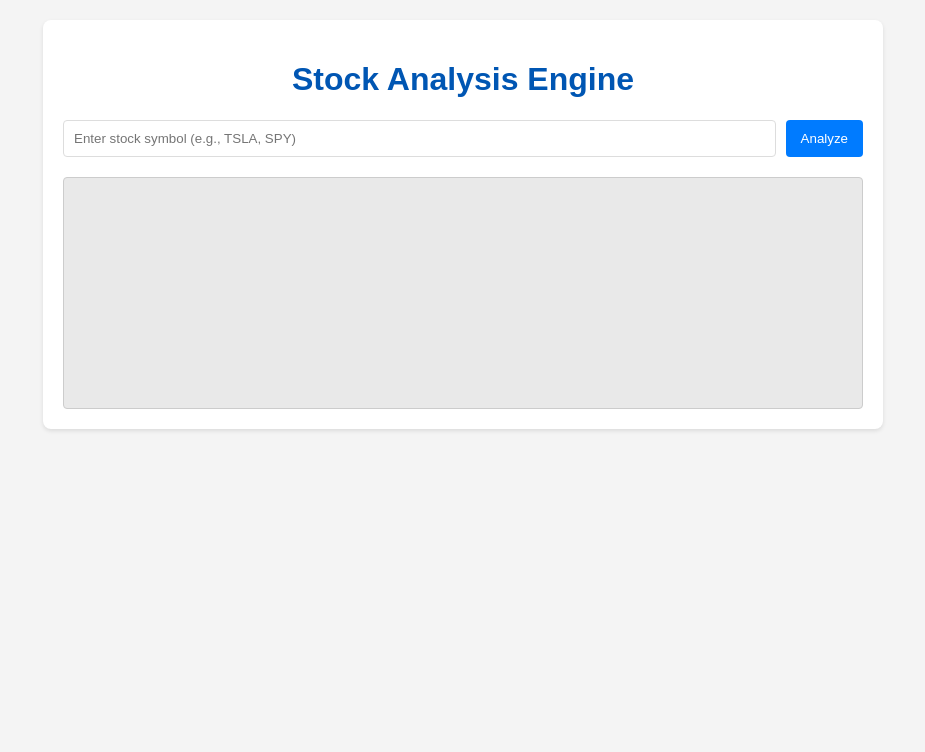
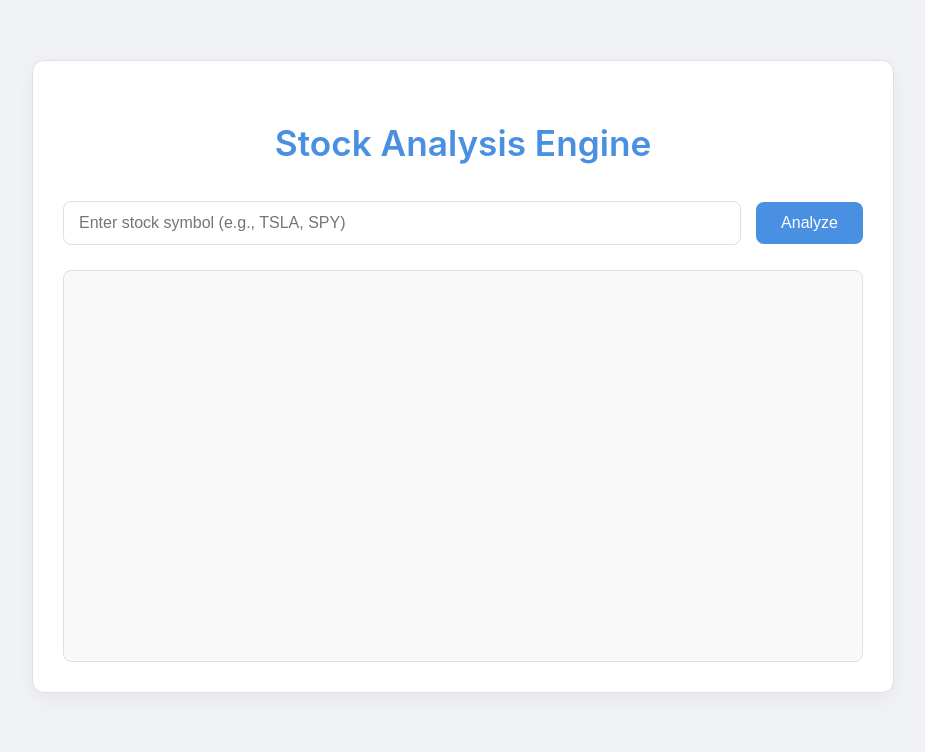
Before and after one commit to zzfn/trading, a Flask app: page / in a window 1280 px wide. Shown: the top 752 px of the page, without its empty margins (177-1102 px from the left). Run offline with Flask 3, Linux system fonts and the light colour scheme.

Commit message:
feat: stock

```diff
--- a/app.py
+++ b/app.py
@@ -33,16 +33,17 @@ def generate_analysis_stream(symbol: str):
 
         # --- 1. Set Time Range (Live Analysis) ---
         end_date = datetime.now()
-        one_year_ago = end_date - timedelta(days=365)
+        daily_start_date = end_date - timedelta(days=365) # Default to one year ago
+
         five_days_ago = end_date - timedelta(days=5)
-        two_days_ago = end_date - timedelta(days=2)
+        two_days_days_ago = end_date - timedelta(days=2)
 
         # --- 2. Fetch Data ---
         yield format_sse({"status": "info", "message": f"Fetching data for {symbol} from Alpaca..."}, event="message")
         dfs = {
-            'daily': data_service.get_bars_from_alpaca(symbol, TimeFrame.Day, one_year_ago, end_date),
+            'daily': data_service.get_bars_from_alpaca(symbol, TimeFrame.Day, daily_start_date, end_date),
             '5min': data_service.get_bars_from_alpaca(symbol, TimeFrame(5, TimeFrameUnit.Minute), five_days_ago, end_date),
-            '1min': data_service.get_bars_from_alpaca(symbol, TimeFrame.Minute, two_days_ago, end_date)
+            '1min': data_service.get_bars_from_alpaca(symbol, TimeFrame.Minute, two_days_days_ago, end_date)
         }
         yield format_sse({"status": "info", "message": "Data fetched successfully."},
                          event="message")
--- a/services/ai_service.py
+++ b/services/ai_service.py
@@ -12,6 +12,11 @@ def get_price_action_opportunity_report(symbol: str, analysis_data: dict):
     """
     daily_indicators = analysis_data.get('technical_indicators', {}).get('daily', {})
     five_min_indicators = analysis_data.get('technical_indicators', {}).get('5min', {})
+
+    # Explicitly yield the latest close price at the beginning of the report
+    latest_close_price = analysis_data['price_action'].get('latest_close')
+    if latest_close_price is not None:
+        yield f"**{symbol} 最新收盘价:** {format_indicator(latest_close_price)}\n\n"
 
     prompt = generate_price_action_prompt(symbol, analysis_data)
 
--- a/templates/ai_prompts.py
+++ b/templates/ai_prompts.py
@@ -8,7 +8,10 @@ def generate_price_action_prompt(symbol: str, analysis_data: dict) -> str:
 你是一位顶级的、纯粹的价格行为交易宗师 (Price Action Master)。你只相信K线图本身讲述的语言，所有指标都只是次要的辅助确认工具。
 你的任务是分析以下 {symbol} 的数据，并输出一份关于“机会点位”的精炼报告。
 
-**--- 最新关键价格 (5分钟线) ---**
+**--- 当前价格 ---**
+- **{symbol} 最新收盘价:** {format_indicator(analysis_data['price_action'].get('latest_close'))}
+
+**--- 最新关键价格 (5分钟线) ---****
 - 开盘价: {format_indicator(analysis_data['price_action'].get('latest_open'))}
 - 最高价: {format_indicator(analysis_data['price_action'].get('latest_high'))}
 - 最低价: {format_indicator(analysis_data['price_action'].get('latest_low'))}
--- a/templates/index.html
+++ b/templates/index.html
@@ -5,64 +5,126 @@
     <meta name="viewport" content="width=device-width, initial-scale=1.0">
     <title>Stock Analysis Engine</title>
     <style>
+        :root {
+            --primary-color: #4a90e2;
+            --text-color: #333;
+            --background-color: #f0f2f5;
+            --card-background: #fff;
+            --border-color: #e0e0e0;
+            --shadow-light: rgba(0, 0, 0, 0.05);
+            --shadow-medium: rgba(0, 0, 0, 0.1);
+        }
+
         body {
-            font-family: Arial, sans-serif;
-            margin: 20px;
-            background-color: #f4f4f4;
-            color: #333;
+            font-family: -apple-system, BlinkMacSystemFont, "Segoe UI", Roboto, "Helvetica Neue", Arial, sans-serif;
+            margin: 0;
+            padding: 20px;
+            background-color: var(--background-color);
+            color: var(--text-color);
+            line-height: 1.6;
         }
+
         .container {
             max-width: 800px;
-            margin: 0 auto;
-            background-color: #fff;
+            margin: 40px auto;
+            background-color: var(--card-background);
+            padding: 30px;
+            border-radius: 12px;
+            box-shadow: 0 6px 20px var(--shadow-light);
+            border: 1px solid var(--border-color);
+        }
+
+        h1 {
+            color: var(--primary-color);
+            text-align: center;
+            margin-bottom: 30px;
+            font-size: 2.2em;
+            font-weight: 600;
+        }
+
+        .input-section {
+            display: flex;
+            gap: 15px;
+            margin-bottom: 25px;
+            align-items: center;
+        }
+
+        input[type="text"] {
+            flex-grow: 1;
+            padding: 12px 15px;
+            border: 1px solid var(--border-color);
+            border-radius: 8px;
+            font-size: 1em;
+            transition: border-color 0.2s ease, box-shadow 0.2s ease;
+        }
+
+        input[type="text"]:focus {
+            border-color: var(--primary-color);
+            box-shadow: 0 0 0 3px rgba(74, 144, 226, 0.2);
+            outline: none;
+        }
+
+        button {
+            padding: 12px 25px;
+            background-color: var(--primary-color);
+            color: white;
+            border: none;
+            border-radius: 8px;
+            cursor: pointer;
+            font-size: 1em;
+            font-weight: 500;
+            transition: background-color 0.2s ease, box-shadow 0.2s ease;
+        }
+
+        button:hover {
+            background-color: #3a7bd5;
+            box-shadow: 0 4px 10px var(--shadow-medium);
+        }
+
+        .output-section {
+            background-color: #f9f9f9;
             padding: 20px;
             border-radius: 8px;
-            box-shadow: 0 2px 4px rgba(0, 0, 0, 0.1);
+            min-height: 350px;
+            max-height: 600px; /* Limit height for scrollability */
+            overflow-y: auto;
+            border: 1px solid var(--border-color);
+            font-family: "SFMono-Regular", Consolas, "Liberation Mono", Menlo, Courier, monospace;
+            font-size: 0.95em;
+            white-space: pre-wrap; /* Preserve whitespace and wrap text */
+            word-wrap: break-word;
         }
-        h1 {
-            color: #0056b3;
+
+        .status-message {
+            color: #666;
+            font-style: italic;
+            margin-bottom: 15px;
             text-align: center;
         }
-        .input-section {
-            display: flex;
-            gap: 10px;
-            margin-bottom: 20px;
+
+        .error-message {
+            color: #d9534f;
+            font-weight: bold;
         }
-        input[type="text"] {
-            flex-grow: 1;
-            padding: 10px;
-            border: 1px solid #ddd;
-            border-radius: 4px;
+
+        /* Markdown specific styles for better readability */
+        .output-section h1, .output-section h2, .output-section h3, .output-section h4, .output-section h5, .output-section h6 {
+            color: var(--primary-color);
+            margin-top: 1em;
+            margin-bottom: 0.5em;
+            border-bottom: 1px solid var(--border-color);
+            padding-bottom: 0.3em;
         }
-        button {
-            padding: 10px 15px;
-            background-color: #007bff;
-            color: white;
-            border: none;
-            border-radius: 4px;
-            cursor: pointer;
+        .output-section p {
+            margin-bottom: 0.8em;
         }
-        button:hover {
-            background-color: #0056b3;
+        .output-section ul {
+            list-style-type: disc;
+            margin-left: 20px;
+            margin-bottom: 0.8em;
         }
-        .output-section {
-            background-color: #e9e9e9;
-            padding: 15px;
-            border-radius: 4px;
-            min-height: 200px;
-            /* white-space: pre-wrap; /* Preserve whitespace and wrap text */
-            font-family: monospace;
-            overflow-y: auto;
-            border: 1px solid #ccc;
-        }
-        .status-message {
-            color: #555;
-            font-style: italic;
-            margin-bottom: 10px;
-        }
-        .error-message {
-            color: red;
-            font-weight: bold;
+        .output-section strong {
+            color: var(--text-color);
         }
     </style>
 </head>
@@ -89,6 +151,7 @@
             outputArea.innerHTML = ''; // Clear previous output
             fullMarkdownContent = ''; // Reset markdown content
             statusMessage.textContent = 'Connecting to server...';
+            statusMessage.className = 'status-message'; // Reset status message class
 
             if (!symbol) {
                 statusMessage.textContent = 'Please enter a stock symbol.';
@@ -107,7 +170,6 @@
                     outputArea.scrollTop = outputArea.scrollHeight; // Scroll to bottom
                 } else if (data.status === 'complete') {
                     statusMessage.textContent = 'Analysis complete!';
-                    // The full report is already built in outputArea.innerHTML
                     eventSource.close();
                 } else if (data.status === 'error') {
                     statusMessage.className = 'status-message error-message';
```
